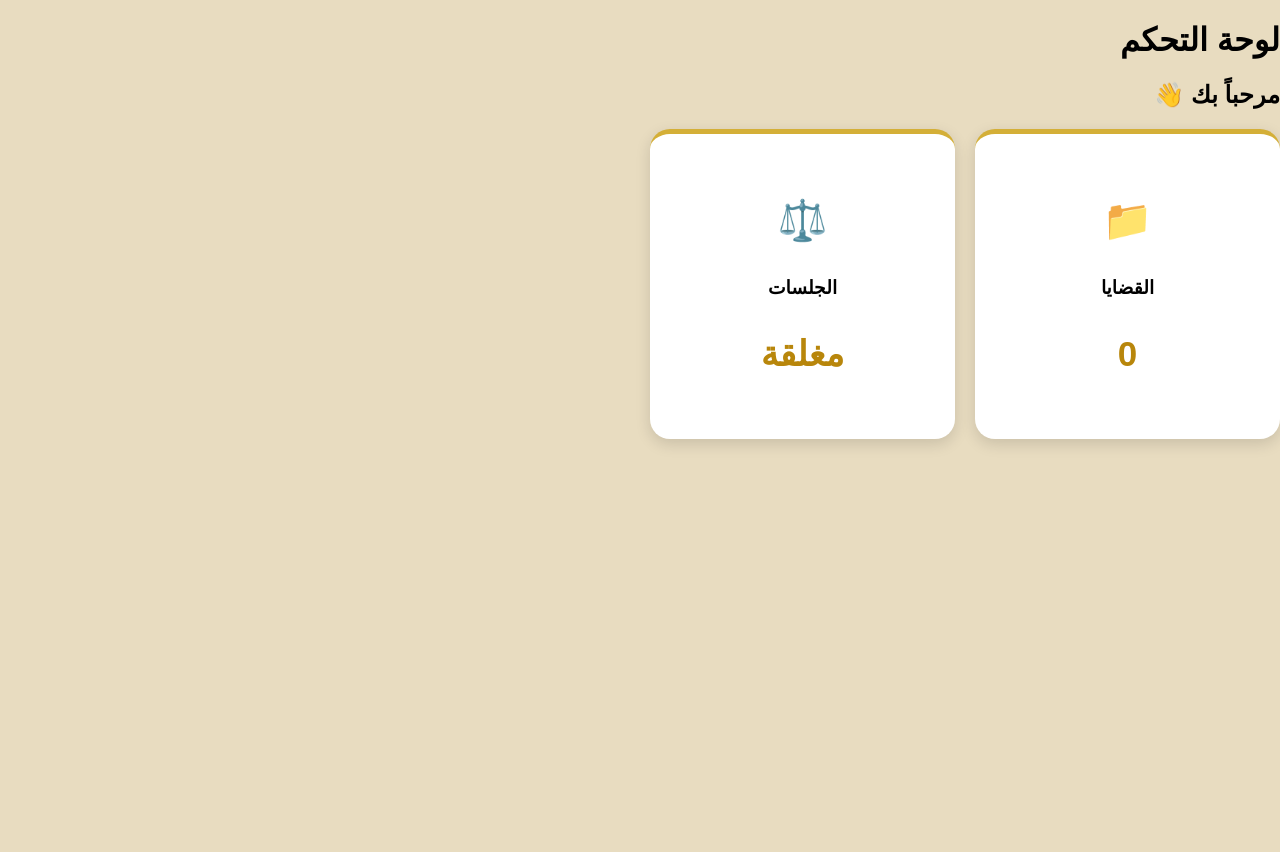
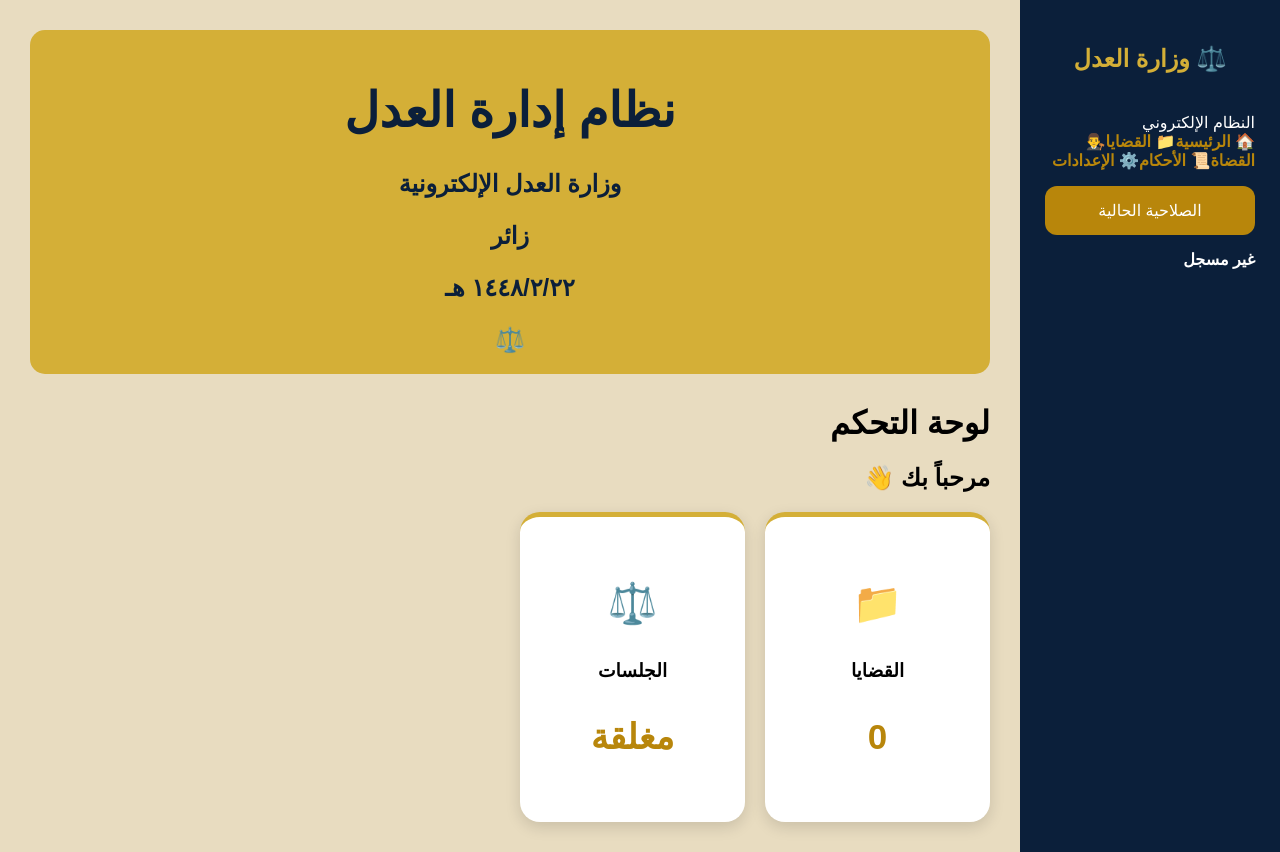
Before and after one commit to 38ed-ma/nice-justice, a Next.js app: page / in a window 1280 px wide. Before the commit the page ends 800 px from the top, so only its background shows below. Built offline with nearby package versions, Linux system fonts and the light colour scheme.

Commit message:
Update layout.tsx

```diff
--- a/app/layout.tsx
+++ b/app/layout.tsx
@@ -1,4 +1,6 @@
 import "./globals.css"
+import Sidebar from "./components/Sidebar"
+import Header from "./components/Header"
 
 export const metadata = {
   title: "وزارة العدل | النظام الإلكتروني",
@@ -12,7 +14,23 @@ export default function RootLayout({
 }) {
   return (
     <html lang="ar" dir="rtl">
-      <body>{children}</body>
+      <body>
+
+        <div className="layout">
+
+          <Sidebar />
+
+          <main className="content">
+
+            <Header />
+
+            {children}
+
+          </main>
+
+        </div>
+
+      </body>
     </html>
   )
 }
```
